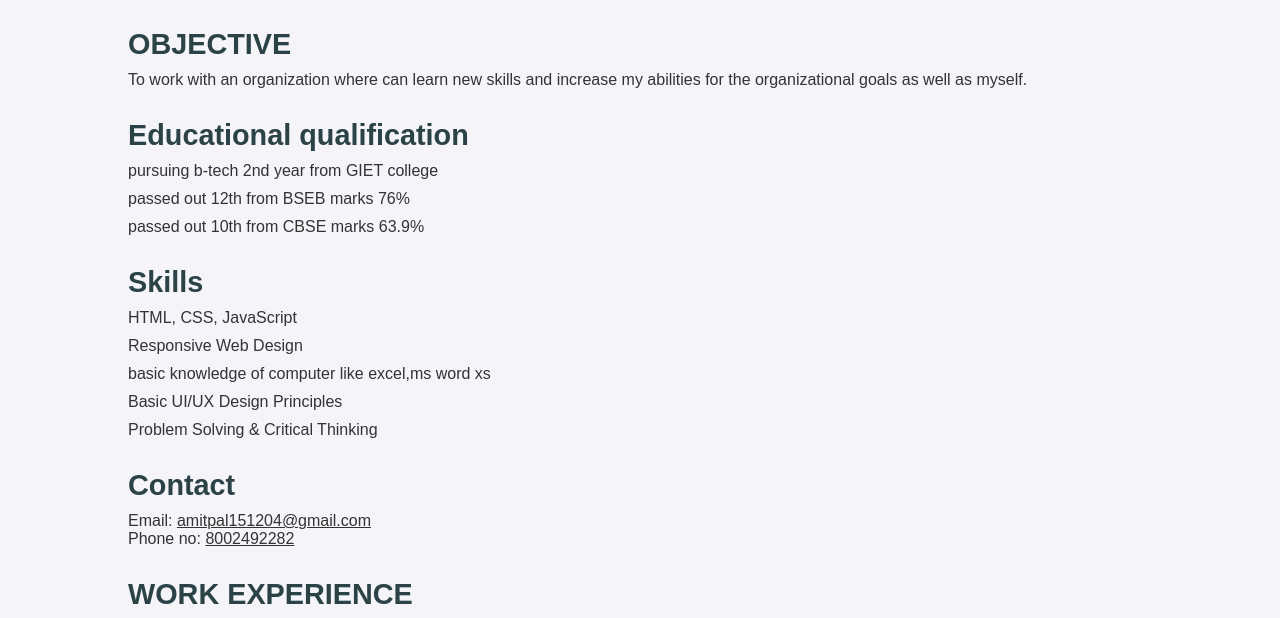
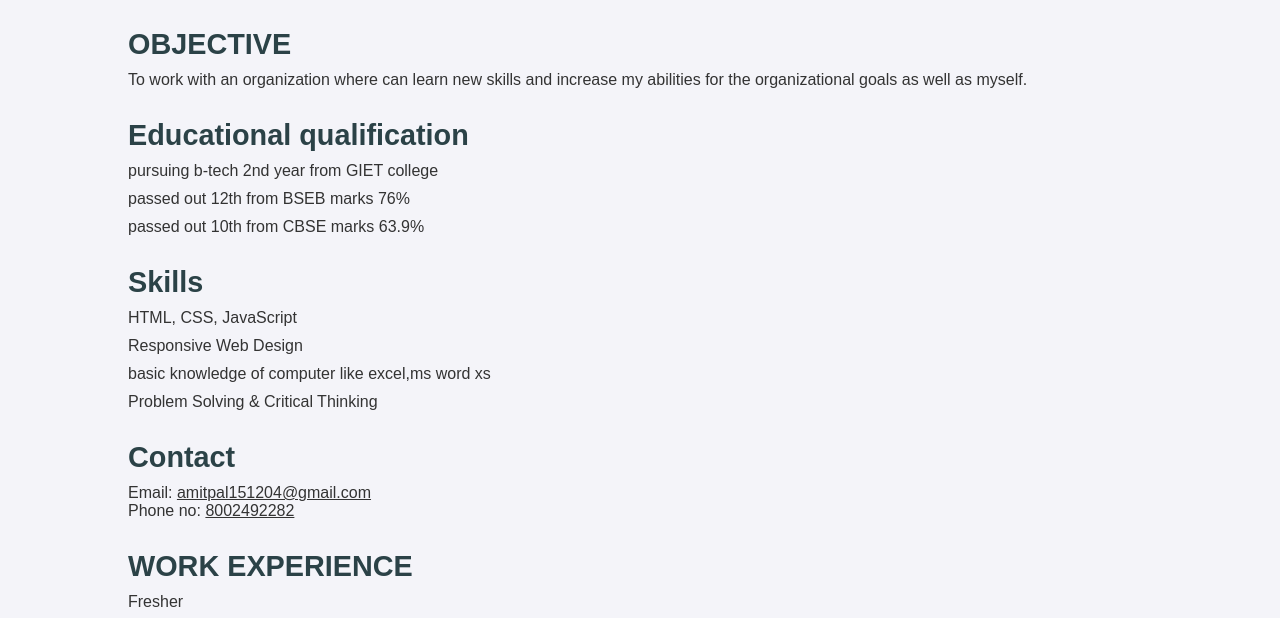
Before and after one commit to amitpal-231104/amit1, a plain HTML site: page index.html/index.html in a window 1280 px wide. Shown: the part 162-780 px from the top of the page. Drawn offline with Linux system fonts and the light colour scheme.

Commit message:
index.html

```diff
--- a/index.html/index.html
+++ b/index.html/index.html
@@ -45,8 +45,7 @@
                 <li>HTML, CSS, JavaScript</li>
                 <li>Responsive Web Design</li>
                 <li>basic knowledge of computer like excel,ms word xs</li>
-                <li>Basic UI/UX Design Principles</li>
-                <li>Problem Solving & Critical Thinking</li>
+                 <li>Problem Solving & Critical Thinking</li>
             </ul>
         </div>
     </section>
```
